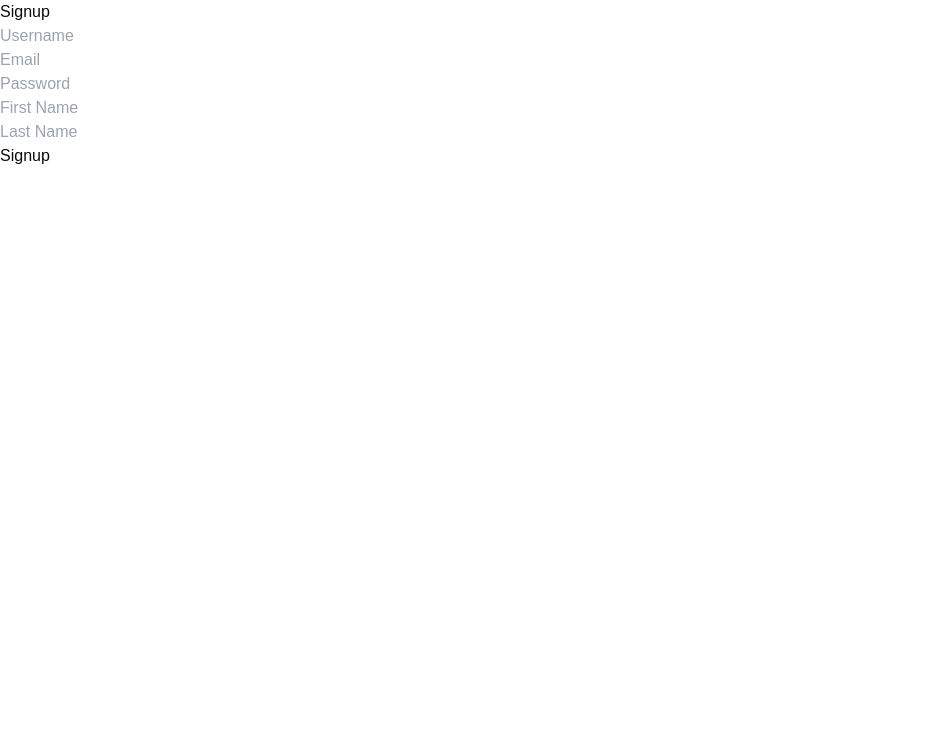
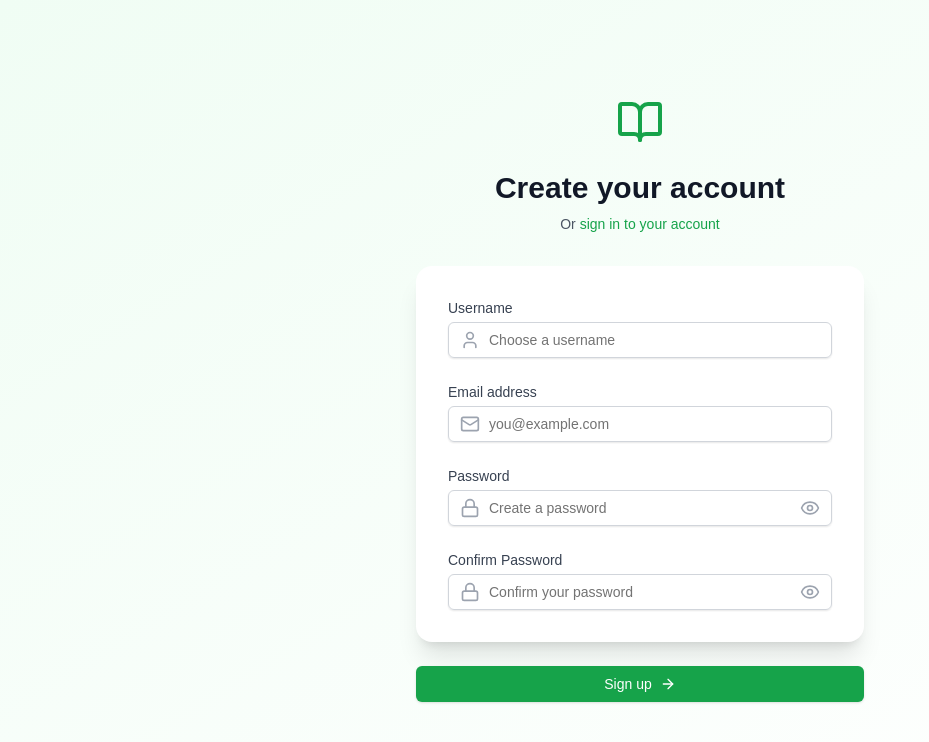
Before and after one commit to jitani04/CourseHub_, a React (Create React App) app in the folder frontend/: page /signup in a window 1280 px wide. Shown: the top 742 px of the page, without its empty margins (0-929 px from the left). Built offline with nearby package versions, Linux system fonts and the light colour scheme.

Commit message:
Update signup ui

```diff
--- a/frontend/src/pages/Signup.js
+++ b/frontend/src/pages/Signup.js
@@ -1,87 +1,214 @@
 import React, { useState } from 'react';
-import { signup } from '../services/authService';
-import { useNavigate } from 'react-router-dom';
+import Button from '../components/ui/Button';
+import Input from '../components/ui/Input';
+import { Label } from '../components/ui/Label';
+import { BookOpen, User, Mail, Lock, Eye, EyeOff, Check, ArrowRight } from 'lucide-react';
+import { Link } from 'react-router-dom';
 
-function Signup() {
-  const [formData, setFormData] = useState({
-    username: '',
-    email: '',
-    password: '',
-    first_name: '',
-    last_name: ''
-  });
-  const [error, setError] = useState('');
-  const navigate = useNavigate();
+function SignUpComponent() {
+  const [showPassword, setShowPassword] = useState(false);
+  const [showConfirmPassword, setShowConfirmPassword] = useState(false);
+  const [step, setStep] = useState(1);
+  const [email, setEmail] = useState('');
 
-  const { username, email, password, first_name, last_name } = formData;
-
-  const handleChange = e => {
-    setFormData(prevState => ({
-      ...prevState,
-      [e.target.name]: e.target.value
-    }));
+  // Handle submit for the signup form
+  const handleSubmit = (e) => {
+    e.preventDefault();
+    setStep(2); // Progress to step 2 (Verification)
   };
 
-  const handleSubmit = async e => {
-      e.preventDefault();
-      try {
-          await signup({ username, email, password, first_name, last_name });
-          navigate('/signin');
-      } catch (err) {
-          console.error('Signup error:', err.response ? err.response.data : err);
-          if (err.response && err.response.data) {
-              setError(err.response.data.message || 'Signup failed');
-          } else {
-              setError('Signup failed');
-          }
-      }
+  // Handle verification submission
+  const handleVerification = (e) => {
+    e.preventDefault();
+    setStep(3); // Progress to step 3 (Account creation success)
   };
 
-
-
   return (
-    <div>
-      <h2>Signup</h2>
-      {error && <p>{error}</p>}
-      <form onSubmit={handleSubmit}>
-        <input
-          name="username"
-          value={username}
-          onChange={handleChange}
-          placeholder="Username"
-          required
-        /><br/>
-        <input
-          name="email"
-          value={email}
-          onChange={handleChange}
-          placeholder="Email"
-          required
-        /><br/>
-        <input
-          name="password"
-          type="password"
-          value={password}
-          onChange={handleChange}
-          placeholder="Password"
-          required
-        /><br/>
-        <input
-          name="first_name"
-          value={first_name}
-          onChange={handleChange}
-          placeholder="First Name"
-        /><br/>
-        <input
-          name="last_name"
-          value={last_name}
-          onChange={handleChange}
-          placeholder="Last Name"
-        /><br/>
-        <button type="submit">Signup</button>
-      </form>
+    <div className="min-h-screen flex items-center justify-center bg-gradient-to-br from-green-50 to-white py-12 px-4 sm:px-6 lg:px-8">
+      <div className="max-w-md w-full space-y-8">
+        <div className="text-center">
+          <BookOpen className="mx-auto h-12 w-12 text-green-600" />
+          <h2 className="mt-6 text-3xl font-extrabold text-gray-900">Create your account</h2>
+          <p className="mt-2 text-sm text-gray-600">
+            Or&nbsp;
+            <Link to="/signin" className="font-medium text-green-600 hover:text-green-500 transition-colors duration-200">
+              sign in to your account
+            </Link>
+          </p>
+        </div>
+        {step === 1 && (
+          <form className="mt-8 space-y-6" onSubmit={handleSubmit}>
+            <div className="rounded-2xl bg-white shadow-xl p-8 space-y-6">
+              <div className="space-y-1">
+                <Label htmlFor="username" className="block text-sm font-medium text-gray-700">
+                  Username
+                </Label>
+                <div className="mt-1 relative rounded-md shadow-sm">
+                  <div className="absolute inset-y-0 left-0 pl-3 flex items-center pointer-events-none">
+                    <User className="h-5 w-5 text-gray-400" />
+                  </div>
+                  <Input
+                    id="username"
+                    name="username"
+                    type="text"
+                    required
+                    className="block w-full pl-10 sm:text-sm border-gray-300 rounded-md focus:ring-green-500 focus:border-green-500"
+                    placeholder="Choose a username"
+                  />
+                </div>
+              </div>
+              <div className="space-y-1">
+                <Label htmlFor="email-address" className="block text-sm font-medium text-gray-700">
+                  Email address
+                </Label>
+                <div className="mt-1 relative rounded-md shadow-sm">
+                  <div className="absolute inset-y-0 left-0 pl-3 flex items-center pointer-events-none">
+                    <Mail className="h-5 w-5 text-gray-400" />
+                  </div>
+                  <Input
+                    id="email-address"
+                    name="email"
+                    type="email"
+                    autoComplete="email"
+                    required
+                    className="block w-full pl-10 sm:text-sm border-gray-300 rounded-md focus:ring-green-500 focus:border-green-500"
+                    placeholder="you@example.com"
+                    value={email}
+                    onChange={(e) => setEmail(e.target.value)}
+                  />
+                </div>
+              </div>
+              <div className="space-y-1">
+                <Label htmlFor="password" className="block text-sm font-medium text-gray-700">
+                  Password
+                </Label>
+                <div className="mt-1 relative rounded-md shadow-sm">
+                  <div className="absolute inset-y-0 left-0 pl-3 flex items-center pointer-events-none">
+                    <Lock className="h-5 w-5 text-gray-400" />
+                  </div>
+                  <Input
+                    id="password"
+                    name="password"
+                    type={showPassword ? 'text' : 'password'}
+                    required
+                    className="block w-full pl-10 pr-10 sm:text-sm border-gray-300 rounded-md focus:ring-green-500 focus:border-green-500"
+                    placeholder="Create a password"
+                  />
+                  <div className="absolute inset-y-0 right-0 pr-3 flex items-center">
+                    <button
+                      type="button"
+                      onClick={() => setShowPassword(!showPassword)}
+                      className="text-gray-400 hover:text-gray-500 focus:outline-none focus:text-gray-500 transition ease-in-out duration-150"
+                    >
+                      {showPassword ? <EyeOff className="h-5 w-5" /> : <Eye className="h-5 w-5" />}
+                    </button>
+                  </div>
+                </div>
+              </div>
+              <div className="space-y-1">
+                <Label htmlFor="confirm-password" className="block text-sm font-medium text-gray-700">
+                  Confirm Password
+                </Label>
+                <div className="mt-1 relative rounded-md shadow-sm">
+                  <div className="absolute inset-y-0 left-0 pl-3 flex items-center pointer-events-none">
+                    <Lock className="h-5 w-5 text-gray-400" />
+                  </div>
+                  <Input
+                    id="confirm-password"
+                    name="confirm-password"
+                    type={showConfirmPassword ? 'text' : 'password'}
+                    required
+                    className="block w-full pl-10 pr-10 sm:text-sm border-gray-300 rounded-md focus:ring-green-500 focus:border-green-500"
+                    placeholder="Confirm your password"
+                  />
+                  <div className="absolute inset-y-0 right-0 pr-3 flex items-center">
+                    <button
+                      type="button"
+                      onClick={() => setShowConfirmPassword(!showConfirmPassword)}
+                      className="text-gray-400 hover:text-gray-500 focus:outline-none focus:text-gray-500 transition ease-in-out duration-150"
+                    >
+                      {showConfirmPassword ? <EyeOff className="h-5 w-5" /> : <Eye className="h-5 w-5" />}
+                    </button>
+                  </div>
+                </div>
+              </div>
+            </div>
+            <div>
+              <Button
+                type="submit"
+                className="group relative w-full flex justify-center py-3 px-4 border border-transparent text-sm font-medium rounded-md text-white bg-green-600 hover:bg-green-700 focus:outline-none focus:ring-2 focus:ring-offset-2 focus:ring-green-500 transition-colors duration-200"
+              >
+                Sign up
+                <ArrowRight className="ml-2 h-4 w-4" />
+              </Button>
+            </div>
+          </form>
+        )}
+        {step === 2 && (
+          <form className="mt-8 space-y-6" onSubmit={handleVerification}>
+            <div className="rounded-2xl bg-white shadow-xl p-8 space-y-6">
+              <p className="text-center text-sm text-gray-600 mb-4">
+                We've sent a verification code to {email}. Please enter it below.
+              </p>
+              <div className="space-y-1">
+                <Label htmlFor="verification-code" className="block text-sm font-medium text-gray-700">
+                  Verification Code
+                </Label>
+                <div className="mt-1 relative rounded-md shadow-sm">
+                  <div className="absolute inset-y-0 left-0 pl-3 flex items-center pointer-events-none">
+                    <Mail className="h-5 w-5 text-gray-400" />
+                  </div>
+                  <Input
+                    id="verification-code"
+                    name="verification-code"
+                    type="text"
+                    required
+                    className="block w-full pl-10 sm:text-sm border-gray-300 rounded-md focus:ring-green-500 focus:border-green-500"
+                    placeholder="Enter verification code"
+                  />
+                </div>
+              </div>
+            </div>
+            <div>
+              <Button
+                type="submit"
+                className="group relative w-full flex justify-center py-3 px-4 border border-transparent text-sm font-medium rounded-md text-white bg-green-600 hover:bg-green-700 focus:outline-none focus:ring-2 focus:ring-offset-2 focus:ring-green-500 transition-colors duration-200"
+              >
+                Verify Email
+                <ArrowRight className="ml-2 h-4 w-4" />
+              </Button>
+            </div>
+          </form>
+        )}
+        {step === 3 && (
+          <div className="mt-8 space-y-6">
+            <div className="rounded-2xl bg-green-50 p-8 shadow-xl">
+              <div className="flex items-center">
+                <div className="flex-shrink-0">
+                  <Check className="h-8 w-8 text-green-400" aria-hidden="true" />
+                </div>
+                <div className="ml-3">
+                  <h3 className="text-xl font-medium text-green-800">Account created successfully</h3>
+                  <div className="mt-2 text-sm text-green-700">
+                    <p>Your account has been created and email verified. You can now sign in to your account.</p>
+                  </div>
+                  <div className="mt-4">
+                    <Link
+                      to="/sign-in"
+                      className="inline-flex items-center px-4 py-2 border border-transparent text-sm font-medium rounded-md text-white bg-green-600 hover:bg-green-700 focus:outline-none focus:ring-2 focus:ring-offset-2 focus:ring-green-500 transition-colors duration-200"
+                    >
+                      Go to Sign In
+                      <ArrowRight className="ml-2 h-4 w-4" />
+                    </Link>
+                  </div>
+                </div>
+              </div>
+            </div>
+          </div>
+        )}
+      </div>
     </div>
   );
 }
 
-export default Signup;
+export default SignUpComponent;
```
Also changed, not shown: frontend/src/pages/Signin.js (+4 -4 lines).
